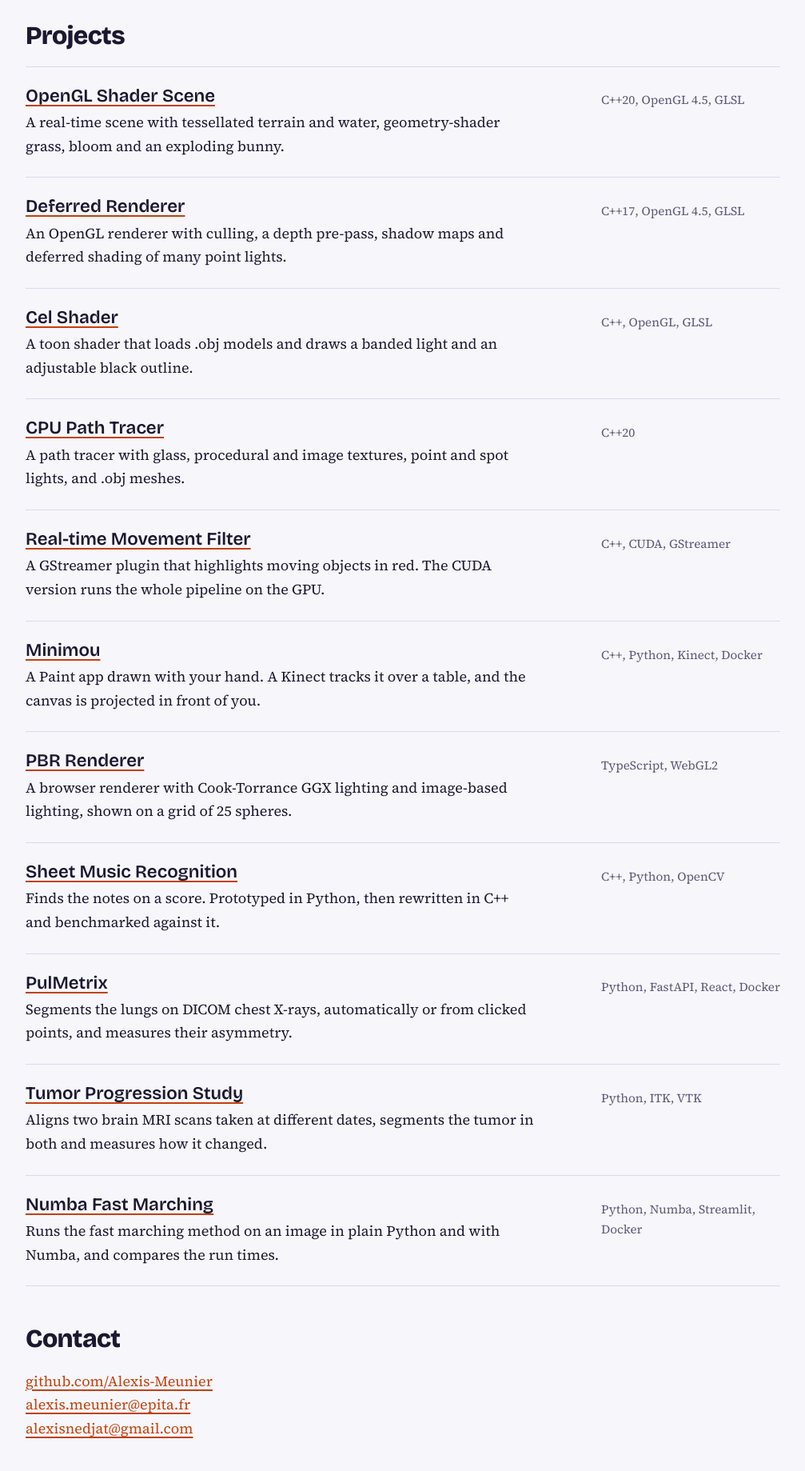
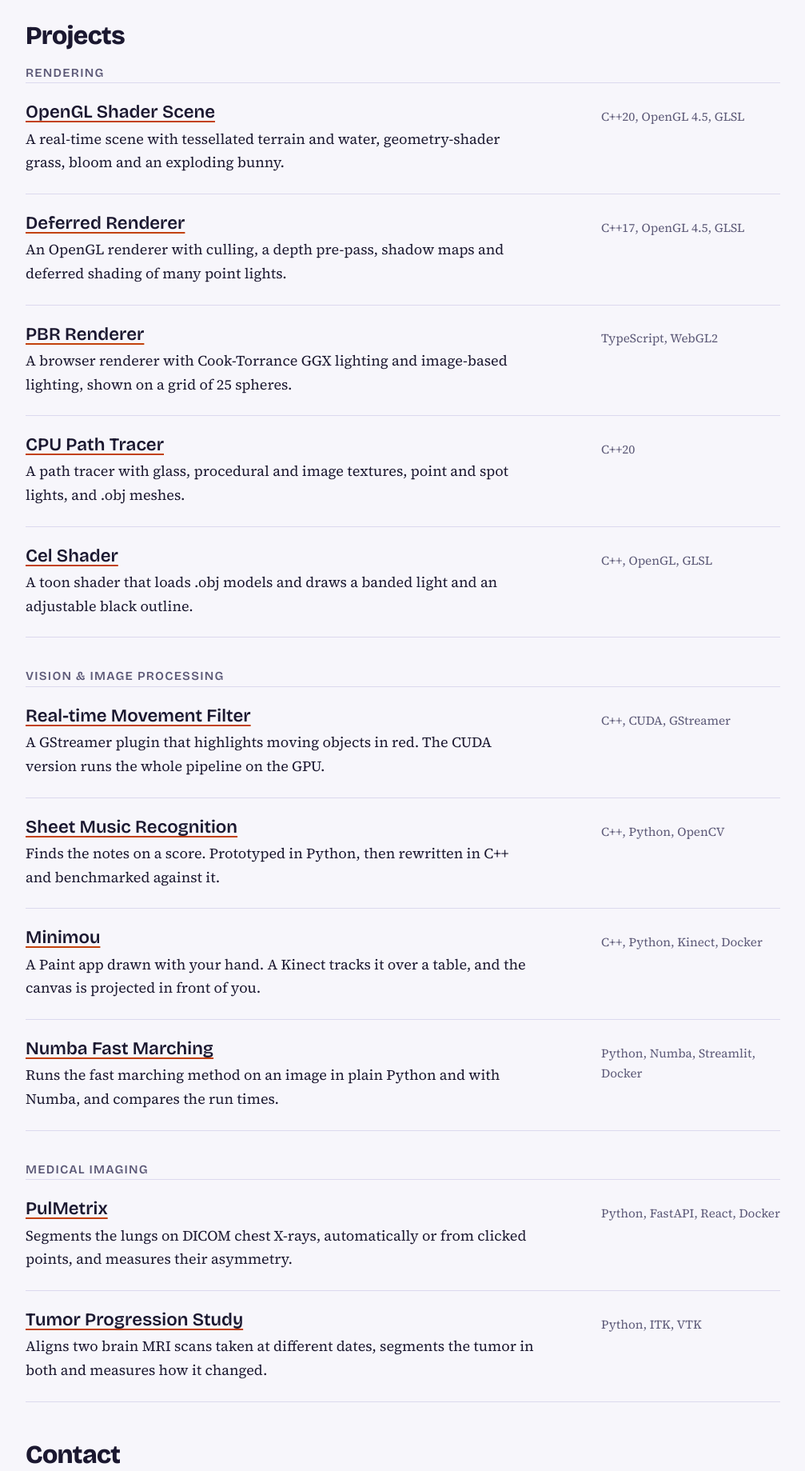
Before and after one commit to Alexis-Meunier/Alexis-Meunier.github.io, a plain HTML site: page index.html in a window 1280 px wide. Shown: the part 720-2559 px from the top of the page at 80% size, without its empty margins (136-1143 px from the left). Drawn offline with nearby package versions, Linux system fonts and the light colour scheme.

Commit message:
fix: Create project Hierarchy

```diff
--- a/index.html
+++ b/index.html
@@ -27,83 +27,90 @@
 
     <section id="projects" aria-labelledby="projects-title">
       <h2 id="projects-title">Projects</h2>
+      <h3 class="group">Rendering</h3>
       <ul class="projects">
         <li>
           <div>
-            <h3><a href="projects/opengl-scene.html">OpenGL Shader Scene</a></h3>
+            <h4><a href="projects/opengl-scene.html">OpenGL Shader Scene</a></h4>
             <p>A real-time scene with tessellated terrain and water, geometry-shader grass, bloom and an exploding bunny.</p>
           </div>
           <p class="stack">C++20, OpenGL 4.5, GLSL</p>
         </li>
         <li>
           <div>
-            <h3><a href="projects/deferred-renderer.html">Deferred Renderer</a></h3>
+            <h4><a href="projects/deferred-renderer.html">Deferred Renderer</a></h4>
             <p>An OpenGL renderer with culling, a depth pre-pass, shadow maps and deferred shading of many point lights.</p>
           </div>
           <p class="stack">C++17, OpenGL 4.5, GLSL</p>
         </li>
         <li>
           <div>
-            <h3><a href="projects/cel-shader.html">Cel Shader</a></h3>
-            <p>A toon shader that loads .obj models and draws a banded light and an adjustable black outline.</p>
+            <h4><a href="projects/pbr-renderer.html">PBR Renderer</a></h4>
+            <p>A browser renderer with Cook-Torrance GGX lighting and image-based lighting, shown on a grid of 25 spheres.</p>
           </div>
-          <p class="stack">C++, OpenGL, GLSL</p>
+          <p class="stack">TypeScript, WebGL2</p>
         </li>
         <li>
           <div>
-            <h3><a href="projects/path-tracer.html">CPU Path Tracer</a></h3>
+            <h4><a href="projects/path-tracer.html">CPU Path Tracer</a></h4>
             <p>A path tracer with glass, procedural and image textures, point and spot lights, and .obj meshes.</p>
           </div>
           <p class="stack">C++20</p>
         </li>
         <li>
           <div>
-            <h3><a href="projects/movement-filter.html">Real-time Movement Filter</a></h3>
+            <h4><a href="projects/cel-shader.html">Cel Shader</a></h4>
+            <p>A toon shader that loads .obj models and draws a banded light and an adjustable black outline.</p>
+          </div>
+          <p class="stack">C++, OpenGL, GLSL</p>
+        </li>
+      </ul>
+      <h3 class="group">Vision &amp; Image Processing</h3>
+      <ul class="projects">
+        <li>
+          <div>
+            <h4><a href="projects/movement-filter.html">Real-time Movement Filter</a></h4>
             <p>A GStreamer plugin that highlights moving objects in red. The CUDA version runs the whole pipeline on the GPU.</p>
           </div>
           <p class="stack">C++, CUDA, GStreamer</p>
         </li>
         <li>
           <div>
-            <h3><a href="projects/minimou.html">Minimou</a></h3>
+            <h4><a href="projects/sheet-music.html">Sheet Music Recognition</a></h4>
+            <p>Finds the notes on a score. Prototyped in Python, then rewritten in C++ and benchmarked against it.</p>
+          </div>
+          <p class="stack">C++, Python, OpenCV</p>
+        </li>
+        <li>
+          <div>
+            <h4><a href="projects/minimou.html">Minimou</a></h4>
             <p>A Paint app drawn with your hand. A Kinect tracks it over a table, and the canvas is projected in front of you.</p>
           </div>
           <p class="stack">C++, Python, Kinect, Docker</p>
         </li>
         <li>
           <div>
-            <h3><a href="projects/pbr-renderer.html">PBR Renderer</a></h3>
-            <p>A browser renderer with Cook-Torrance GGX lighting and image-based lighting, shown on a grid of 25 spheres.</p>
+            <h4><a href="projects/fast-marching.html">Numba Fast Marching</a></h4>
+            <p>Runs the fast marching method on an image in plain Python and with Numba, and compares the run times.</p>
           </div>
-          <p class="stack">TypeScript, WebGL2</p>
+          <p class="stack">Python, Numba, Streamlit, Docker</p>
         </li>
+      </ul>
+      <h3 class="group">Medical Imaging</h3>
+      <ul class="projects">
         <li>
           <div>
-            <h3><a href="projects/sheet-music.html">Sheet Music Recognition</a></h3>
-            <p>Finds the notes on a score. Prototyped in Python, then rewritten in C++ and benchmarked against it.</p>
-          </div>
-          <p class="stack">C++, Python, OpenCV</p>
-        </li>
-        <li>
-          <div>
-            <h3><a href="projects/pulmetrix.html">PulMetrix</a></h3>
+            <h4><a href="projects/pulmetrix.html">PulMetrix</a></h4>
             <p>Segments the lungs on DICOM chest X-rays, automatically or from clicked points, and measures their asymmetry.</p>
           </div>
           <p class="stack">Python, FastAPI, React, Docker</p>
         </li>
         <li>
           <div>
-            <h3><a href="projects/tumor-study.html">Tumor Progression Study</a></h3>
+            <h4><a href="projects/tumor-study.html">Tumor Progression Study</a></h4>
             <p>Aligns two brain MRI scans taken at different dates, segments the tumor in both and measures how it changed.</p>
           </div>
           <p class="stack">Python, ITK, VTK</p>
-        </li>
-        <li>
-          <div>
-            <h3><a href="projects/fast-marching.html">Numba Fast Marching</a></h3>
-            <p>Runs the fast marching method on an image in plain Python and with Numba, and compares the run times.</p>
-          </div>
-          <p class="stack">Python, Numba, Streamlit, Docker</p>
         </li>
       </ul>
     </section>
--- a/nav.js
+++ b/nav.js
@@ -1,26 +1,35 @@
-// Shared top menu. To add a project, add a line to PROJECTS and create projects/<slug>.html.
+// Shared top menu. To add a project, add a line to its group in PROJECTS and create projects/<slug>.html.
 (function () {
   var PROJECTS = [
+    ["Rendering", [
       ["opengl-scene", "OpenGL Shader Scene"],
       ["deferred-renderer", "Deferred Renderer"],
-    ["cel-shader", "Cel Shader"],
+      ["pbr-renderer", "PBR Renderer"],
       ["path-tracer", "CPU Path Tracer"],
+      ["cel-shader", "Cel Shader"]
+    ]],
+    ["Vision & Image Processing", [
       ["movement-filter", "Real-time Movement Filter"],
+      ["sheet-music", "Sheet Music Recognition"],
       ["minimou", "Minimou"],
-    ["pbr-renderer", "PBR Renderer"],
-    ["sheet-music", "Sheet Music Recognition"],
+      ["fast-marching", "Numba Fast Marching"]
+    ]],
+    ["Medical Imaging", [
       ["pulmetrix", "PulMetrix"],
-    ["tumor-study", "Tumor Progression Study"],
-    ["fast-marching", "Numba Fast Marching"]
+      ["tumor-study", "Tumor Progression Study"]
+    ]]
   ];
 
   var tag = document.querySelector("script[data-root]");
   var root = tag ? tag.getAttribute("data-root") : "";
   var page = location.pathname.split("/").pop();
 
-  var items = PROJECTS.map(function (p) {
+  var groups = PROJECTS.map(function (g) {
+    var links = g[1].map(function (p) {
       var current = page === p[0] + ".html" ? ' aria-current="page"' : "";
       return '<li><a href="' + root + "projects/" + p[0] + '.html"' + current + ">" + p[1] + "</a></li>";
+    }).join("");
+    return '<div class="menu-group"><p>' + g[0].replace("&", "&amp;") + "</p><ul>" + links + "</ul></div>";
   }).join("");
 
   var nav = document.createElement("nav");
@@ -29,7 +38,7 @@
   nav.innerHTML =
     '<a class="brand" href="' + root + 'index.html">Alexis Meunier</a>' +
     '<div class="nav-right">' +
-    '<details class="menu"><summary>Projects</summary><ul>' + items + "</ul></details>" +
+    '<details class="menu"><summary>Projects</summary><div class="menu-panel">' + groups + "</div></details>" +
     '<a href="' + root + 'index.html#contact">Contact</a>' +
     "</div>";
   document.body.insertBefore(nav, document.body.firstChild);
--- a/style.css
+++ b/style.css
@@ -42,7 +42,7 @@ main {
   padding: 0 1.5rem 4rem;
 }
 
-h1, h2, h3 {
+h1, h2, h3, h4 {
   font-family: var(--display);
   line-height: 1.1;
   margin: 0;
@@ -140,6 +140,16 @@ h2 {
 }
 
 /* Projects */
+.group {
+  font-size: 0.95rem;
+  font-weight: 600;
+  color: var(--muted);
+  text-transform: uppercase;
+  letter-spacing: 0.08em;
+  margin: 2.5rem 0 0.25rem;
+}
+.group:first-of-type { margin-top: 0; }
+
 .projects {
   list-style: none;
   margin: 0;
@@ -156,14 +166,14 @@ h2 {
 
 .projects li:last-child { border-bottom: 1px solid var(--line); }
 
-.projects h3 {
+.projects h4 {
   font-size: 1.4rem;
   font-weight: 600;
   margin-bottom: 0.35rem;
 }
 
-.projects h3 a { color: var(--fg); text-decoration-color: var(--link); }
-.projects h3 a:hover { color: var(--link); }
+.projects h4 a { color: var(--fg); text-decoration-color: var(--link); }
+.projects h4 a:hover { color: var(--link); }
 
 .projects p { margin: 0; max-width: 40rem; }
 
@@ -221,17 +231,27 @@ h2 {
 .menu summary::after { content: " \25BE"; }
 .menu summary:focus-visible { outline: 3px solid var(--link); outline-offset: 3px; }
 
-.menu ul {
+.menu-panel {
   position: absolute;
   right: 0;
   top: calc(100% + 0.6rem);
-  min-width: 17rem;
-  margin: 0;
+  display: grid;
+  grid-template-columns: repeat(3, 14rem);
+  gap: 0.5rem;
+  max-width: calc(100vw - 2rem);
+  max-height: calc(100vh - 5rem);
+  overflow-y: auto;
   padding: 0.5rem;
-  list-style: none;
   background: var(--bg);
   border: 1px solid var(--line);
   border-radius: 8px;
+}
+
+.menu-group p { margin: 0.4rem 0.75rem 0.2rem; color: var(--muted); font-size: 0.8rem; text-transform: uppercase; letter-spacing: 0.06em; }
+.menu ul { margin: 0; padding: 0; list-style: none; }
+
+@media (max-width: 48rem) {
+  .menu-panel { grid-template-columns: 15rem; }
 }
 
 .menu li a { display: block; padding: 0.5rem 0.75rem; color: var(--fg); border-radius: 4px; }
@@ -267,5 +287,4 @@ pre {
 @media (max-width: 40rem) {
   .pair { grid-template-columns: 1fr; }
   .demo-frame { height: 26rem; }
-  .menu ul { min-width: 14rem; }
 }
```
Lines whose indentation alone changed are shown as unchanged.
